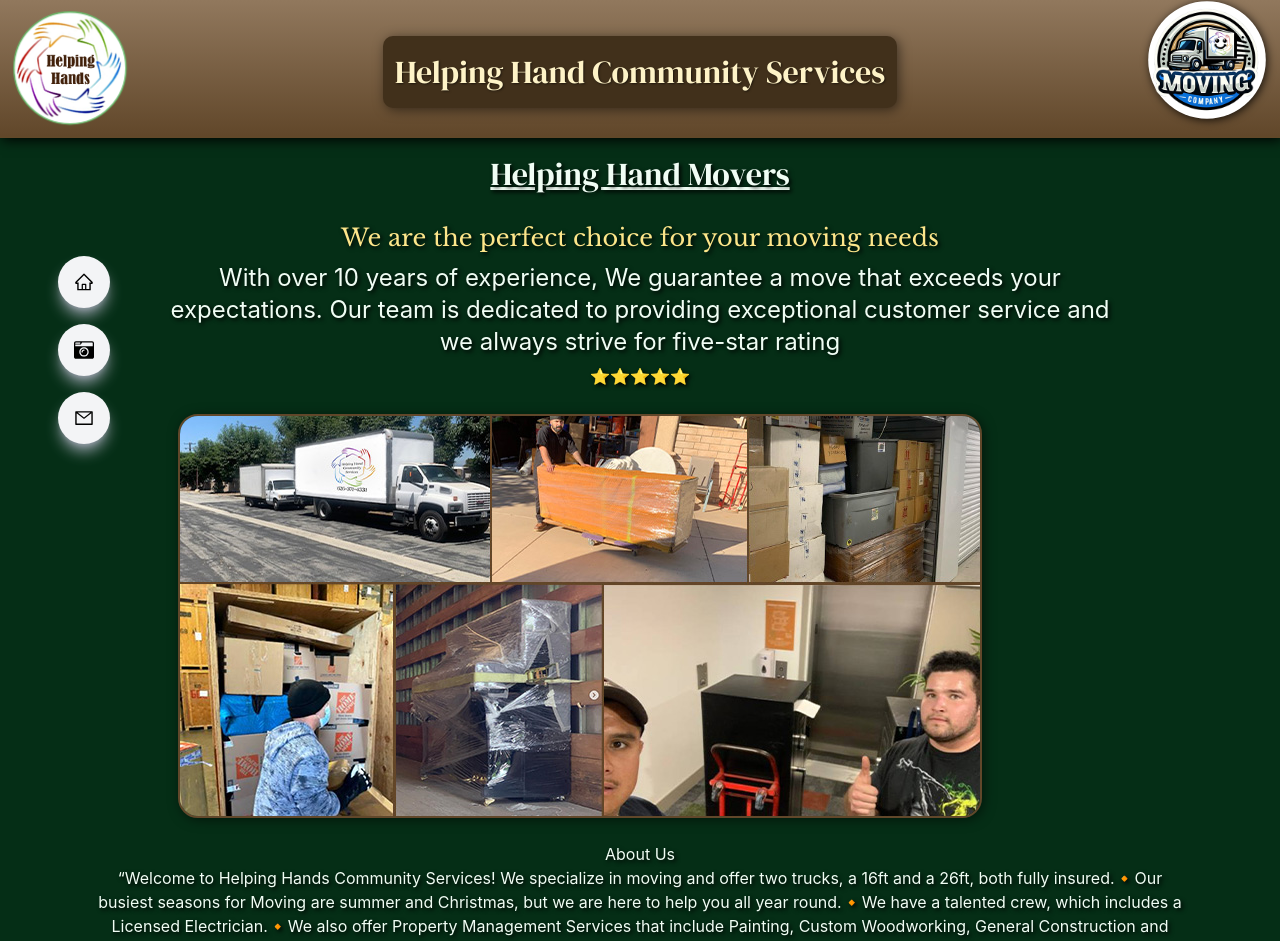
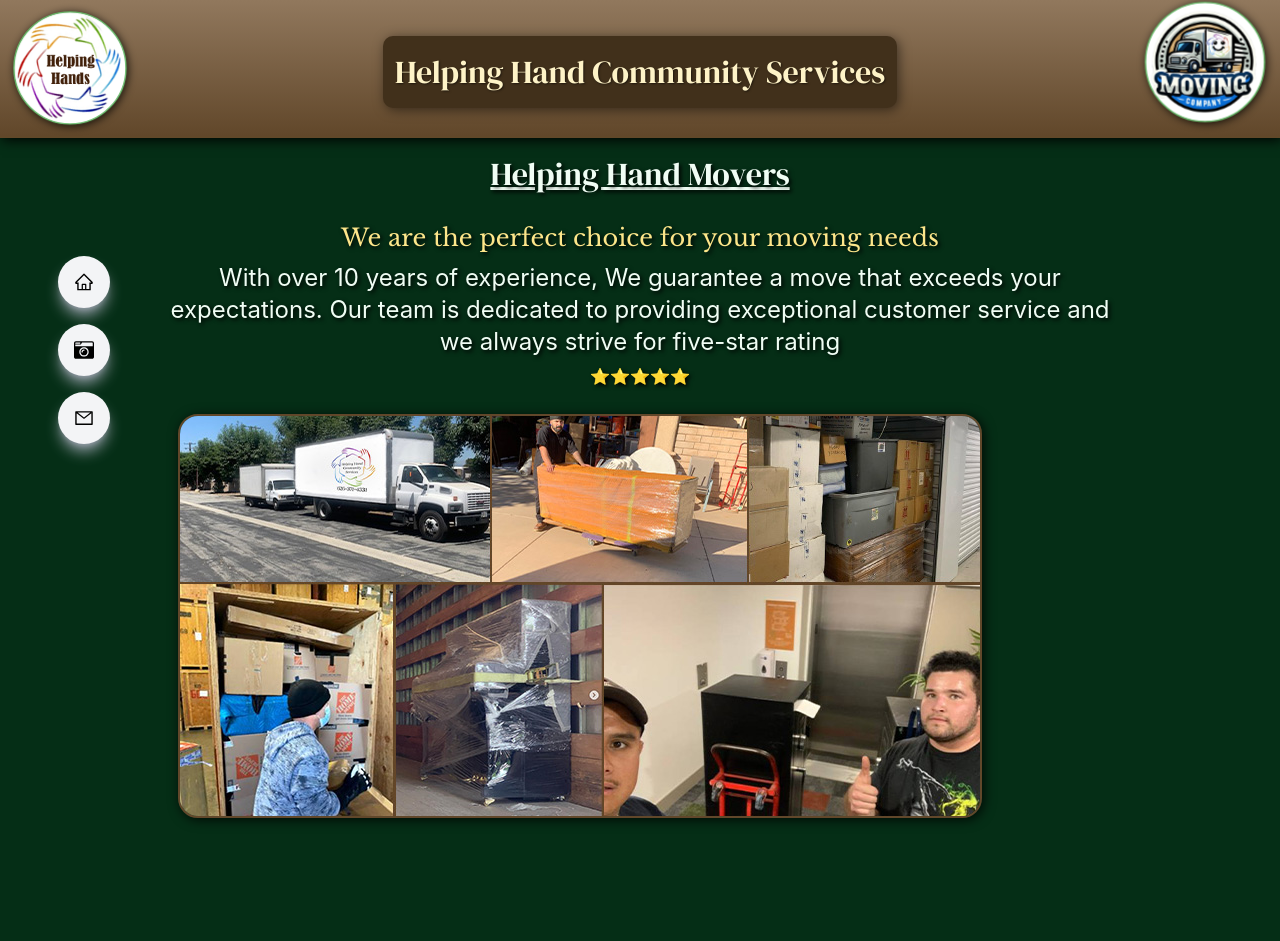
Before and after one commit to MyBaBB/HelpingHands, a React (Vite) app: page / in a window 1280 px wide. Shown: the top 941 px of the page. Built offline with nearby package versions, Linux system fonts and the light colour scheme.

Commit message:
save point

```diff
--- a/src/components/Accordian02.jsx
+++ b/src/components/Accordian02.jsx
@@ -31,12 +31,23 @@
           {isOpen &&
             <>
           <article >
-<div className='AboutUsParagraphWrapper p-4 block md:hidden '>
+<div className='AboutUsParagraphWrapper p-4 text-center block md:hidden '>
   <h2  className='AboutUsh2 ' >About Us</h2>
    <p className='AboutUsParagraph'>
   “Welcome to Helping Hands Community Services! We specialize in moving and offer two trucks, a 16ft and a 26ft, both fully insured.🔸Our busiest seasons for Moving are during Summer and Christmas, but we are here to help you all year round.🔸We have a talented crew, which includes a Licensed Electrician.🔸We also offer Property Management Services that include Painting, Custom Woodworking, General Construction and Hauling.🔸We take pride in our work and enjoy helping the folks in our community.”
    </p>
  </div>
+
+ <article >
+<div   className='AboutUsParagraphWrapper -mt-14  hidden md:block'>
+  <h2 id='AboutUsh2' className='AboutUsh2 ' >About Us</h2>
+   <p className='AboutUsParagraph'>
+  “Welcome to Helping Hands Community Services! We specialize in moving and offer two trucks, a 16ft and a 26ft, both fully insured.🔸Our busiest seasons for Moving are summer and Christmas, but we are here to help you all year round.🔸We have a talented crew, which includes a Licensed Electrician.🔸We also offer Property Management Services that include Painting, Custom Woodworking, General Construction and Hauling.🔸We take pride in our work and enjoy helping the folks in our community.”
+   </p>
+ </div>
+ </article>
+
+
  </article>
             </>
             }
--- a/src/components/MainHands.jsx
+++ b/src/components/MainHands.jsx
@@ -115,14 +115,7 @@
 
 <Accordian01 />
 
-<article >
-<div   className='AboutUsParagraphWrapper -mt-14  hidden md:block'>
-  <h2 id='AboutUsh2' className='AboutUsh2 ' >About Us</h2>
-   <p className='AboutUsParagraph'>
-  “Welcome to Helping Hands Community Services! We specialize in moving and offer two trucks, a 16ft and a 26ft, both fully insured.🔸Our busiest seasons for Moving are summer and Christmas, but we are here to help you all year round.🔸We have a talented crew, which includes a Licensed Electrician.🔸We also offer Property Management Services that include Painting, Custom Woodworking, General Construction and Hauling.🔸We take pride in our work and enjoy helping the folks in our community.”
-   </p>
- </div>
- </article>
+
 
 
 </div>
--- a/src/index.css
+++ b/src/index.css
@@ -101,16 +101,17 @@
 
 .MovericonWrapper{
   box-shadow: 2px 2px 12px rgba(0, 0, 0, 0.8);
+  border:2px solid #66bb6a;
 }
 
 .RotateHandsWrapper{
-  box-shadow: 2px 2px 12px rgba(0, 0, 0, 0.8);
+
   position: fixed;
   display: flex;
   width: fit-content;
   border-radius: 50%;
   border:2px solid #66bb6a;
-  box-shadow: var(--tw-ring-offset-shadow, 0 0 #0000), var(--tw-ring-shadow, 0 0 #0000), var(--tw-shadow);
+  box-shadow: 2px 2px 12px rgba(0,0,0,0.8);
   padding:.25rem;
 }
 
@@ -140,7 +141,7 @@
 
     border: 2px solid #61472a;
     border-radius: 20px;
-    box-shadow: 2px 2px 12px rgba(0,0,0,0.5);
+    box-shadow: 2px 2px 12px rgba(0,0,0,0.8);
     z-index: 0;
   }
  @media  (orientation: landscape) and (max-width: 900px) {
```
